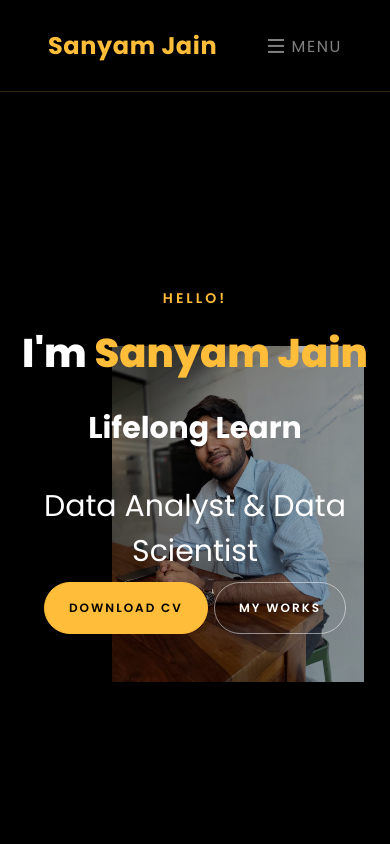
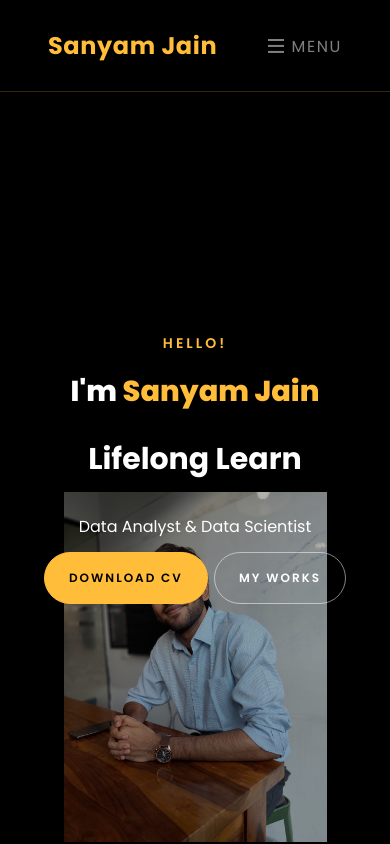
Before and after one commit to sanyam03-hub/Portfolio-project, a plain HTML site: page index.html in a window 390 px wide. Shown: the top 844 px of the page. Drawn offline with Linux system fonts and the light colour scheme; files whose address does not match are found by name.

Commit message:
phone change

```diff
--- a/css/glow-effect.css
+++ b/css/glow-effect.css
@@ -32,3 +32,62 @@
 .resume-wrap:hover h2 {
   color: #ffbd39;
 }
+
+/* ============================================
+   Responsive Fix for Home Section Image
+   ============================================ */
+
+/* Default (for large screens) */
+#home-section .slider-item .img {
+  background-size: 70% auto;
+  background-position: 90% center;
+}
+
+/* For tablets and small laptops */
+@media (max-width: 992px) {
+  #home-section .slider-item .img {
+    background-size: 90% auto;
+    background-position: center top;
+  }
+}
+
+/* For mobile screens (phones) */
+@media (max-width: 768px) {
+  #home-section .slider-item .img {
+    background-size: cover !important;
+    background-position: center top !important;
+    height: 400px !important; /* adjust if needed */
+  }
+
+  #home-section .one-forth {
+    text-align: center;
+    margin-top: 20px;
+  }
+
+  #home-section .text h1,
+  #home-section .text h2,
+  #home-section .text span {
+    text-align: center;
+  }
+
+  #home-section .btn {
+    display: inline-block;
+    margin: 5px auto;
+  }
+}
+
+/* Extra small screens (below 480px) */
+@media (max-width: 480px) {
+  #home-section .slider-item .img {
+    background-size: contain !important;
+    background-position: center top !important;
+    height: 350px !important;
+  }
+
+  #home-section .text h1 {
+    font-size: 1.8rem;
+  }
+  #home-section .text h2 {
+    font-size: 1rem;
+  }
+}
```
